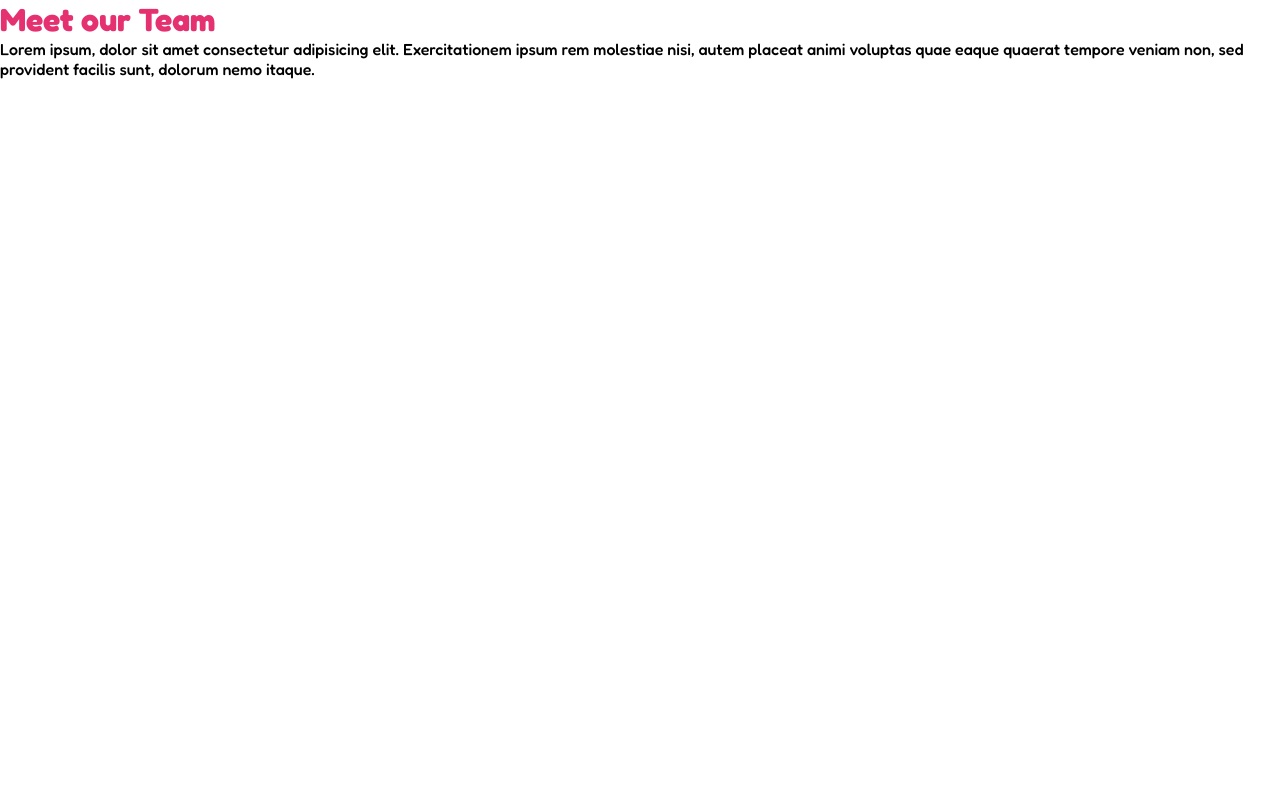
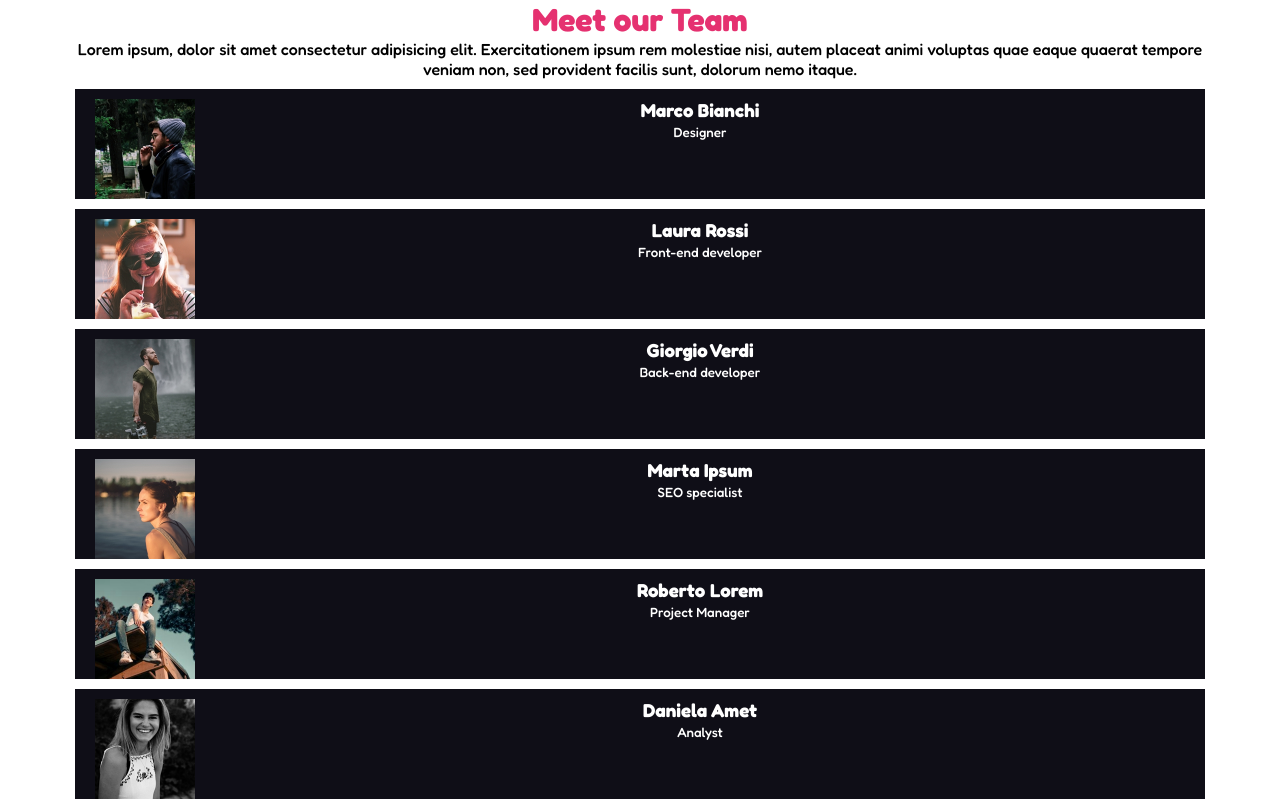
Before and after one commit to Skiotto93/html-css-float-cards, a plain HTML site: page index.html in a window 1280 px wide. Drawn offline with Linux system fonts and the light colour scheme.

Commit message:
Aggiunte foto, nomi e professioni

```diff
--- a/css/style.css
+++ b/css/style.css
@@ -11,10 +11,15 @@
 /*------------
     FONTS
 ------------*/
+header {
+    margin: auto;
+}
 
 body {
+    font-family: 'Fredoka', sans-serif;
     margin: auto;
-    font-family: 'Fredoka', sans-serif;
+    width: 1150px;
+    text-align: center;
 }
 
 .clearfix::after {
@@ -28,8 +33,18 @@ header {
 }
 
 .box {
+    color: white;
+    height: 110px;
+    width: calc(100% / 3)
+    float: left;
+    background-color: #0f0e17;
+    padding: 10px;
+    margin: 10px;
+}
 
-    height: 110px;
-    width: 360px;
+img {
+    height: 100px;
+    width: 100px;
     float: left;
+    margin: 0 10px;
 }
--- a/index.html
+++ b/index.html
@@ -16,13 +16,37 @@
     </header>
     <main>
         <p>Lorem ipsum, dolor sit amet consectetur adipisicing elit. Exercitationem ipsum rem molestiae nisi, autem placeat animi voluptas quae eaque quaerat tempore veniam non, sed provident facilis sunt, dolorum nemo itaque.</p>
-        <section class="container">
-            <div class="box clearfix"></div>
-            <div class="box"></div>
-            <div class="box"></div>
-            <div class="box"></div>
-            <div class="box"></div>
-            <div class="box"></div>
+        <section class="container clearfix">
+            <div class="box clearfix">
+                <img src="img/male1.png" alt="Marco">
+                <h3>Marco Bianchi</h3>
+                <small>Designer</small>
+            </div>
+            <div class="box clearfix">
+                <img src="img/female1.png" alt="Laura">
+                <h3>Laura Rossi</h3>
+                <small>Front-end developer</small>
+            </div>
+            <div class="box clearfix">
+                <img src="img/male2.png" alt="Giorgio">
+                <h3>Giorgio Verdi</h3>
+                <small>Back-end developer</small>
+            </div>
+            <div class="box clearfix">
+                <img src="img/female2.png" alt="Marta">
+                <h3>Marta Ipsum</h3>
+                <small>SEO specialist</small>
+            </div>
+            <div class="box clearfix">
+                <img src="img/male3.png" alt="Roberto">
+                <h3>Roberto Lorem</h3>
+                <small>Project Manager</small>
+            </div>
+            <div class="box clearfix">
+                <img src="img/female3.png" alt="Daniela">
+                <h3>Daniela Amet</h3>
+                <small>Analyst</small>
+            </div>
         </section>
     </main>
 </body>
```
